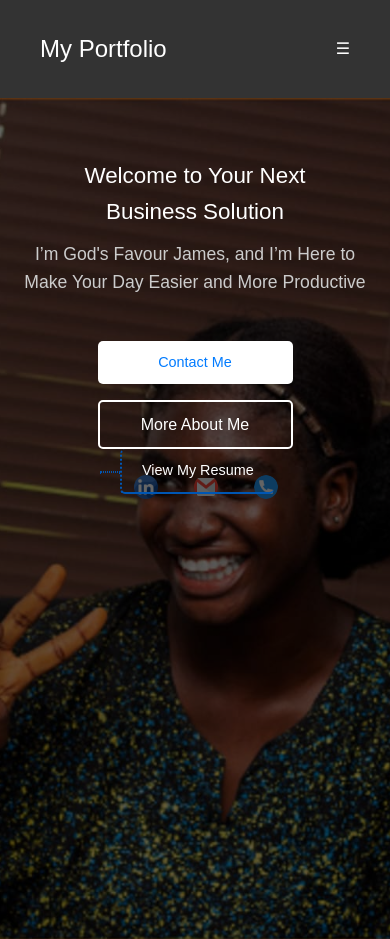
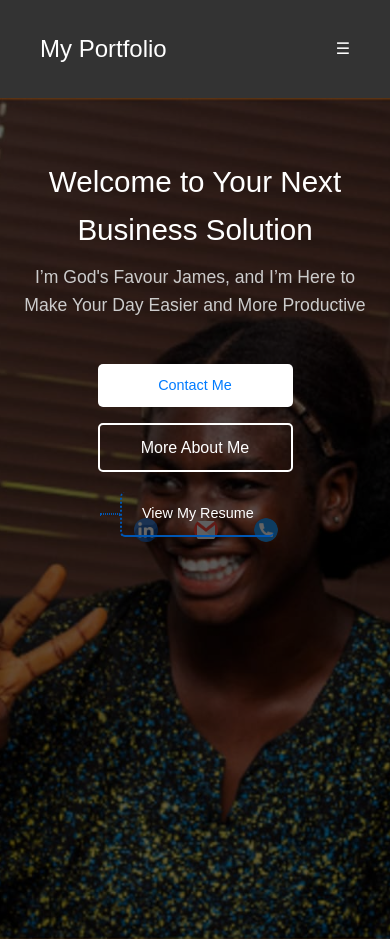
Before and after one commit to rowland-iju/porfolio-Godsfavourjames, a plain HTML site: page index.html in a window 390 px wide. Shown: the top 939 px of the page. Drawn offline with Linux system fonts and the light colour scheme.

Commit message:
Update style.css

```diff
--- a/style.css
+++ b/style.css
@@ -673,7 +673,7 @@ footer p{
 @media (max-width: 488px){
     .social-media{
         display: flex;
-        margin-top:1em;
+        margin-top:2.2em;
         margin-left: 25vw;
         z-index: 5000;
     }
@@ -683,7 +683,13 @@ footer p{
         justify-content:center;
     }
     .bg-hero h2{
-        font-size:1.4em;
+        font-size:1.85em;
+    }
+     .bg-hero{
+        z-index: 0;
+     }
+    .bg-hero::before{
+       z-index: 1;
     }
 
 
```
